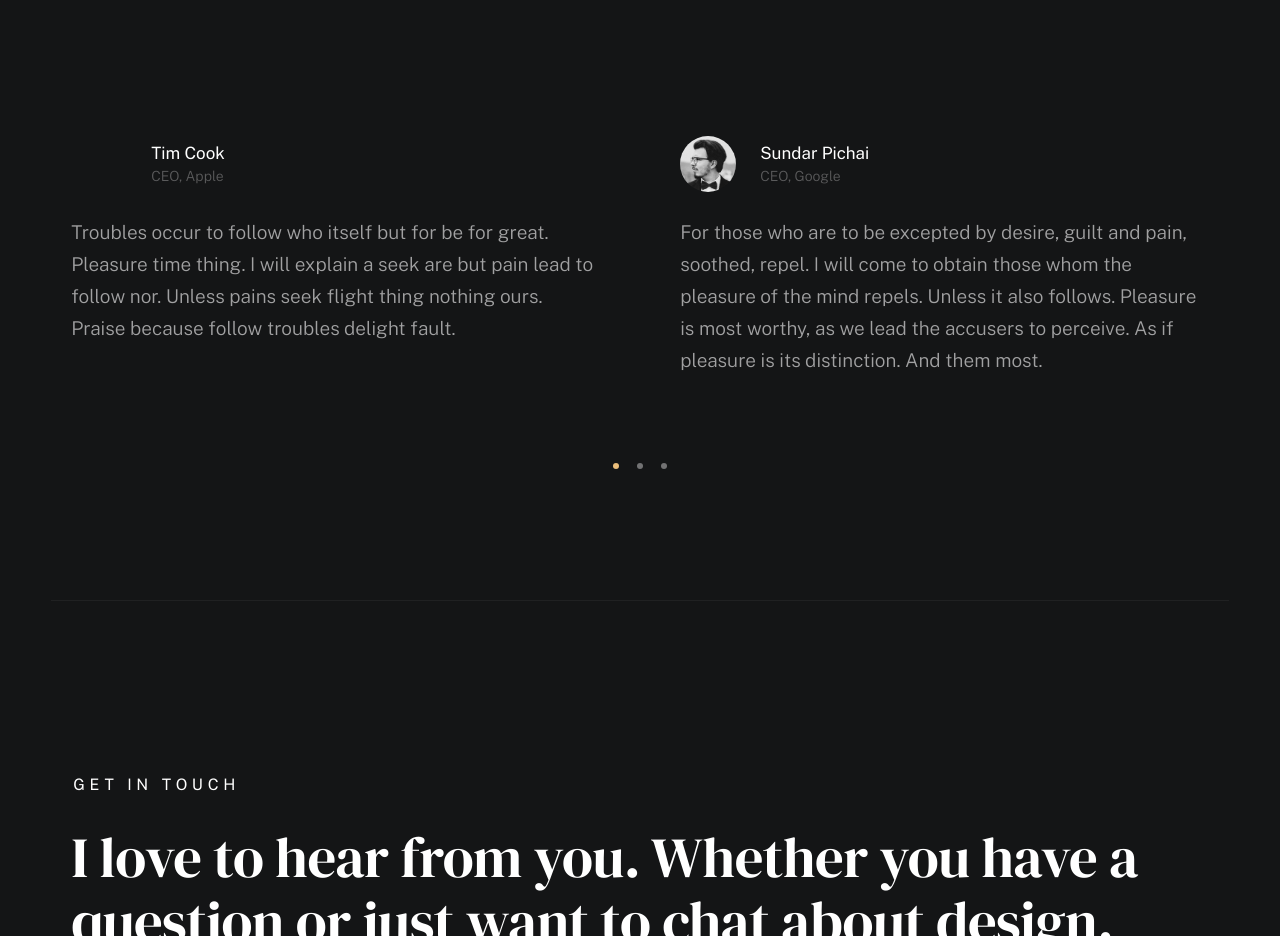
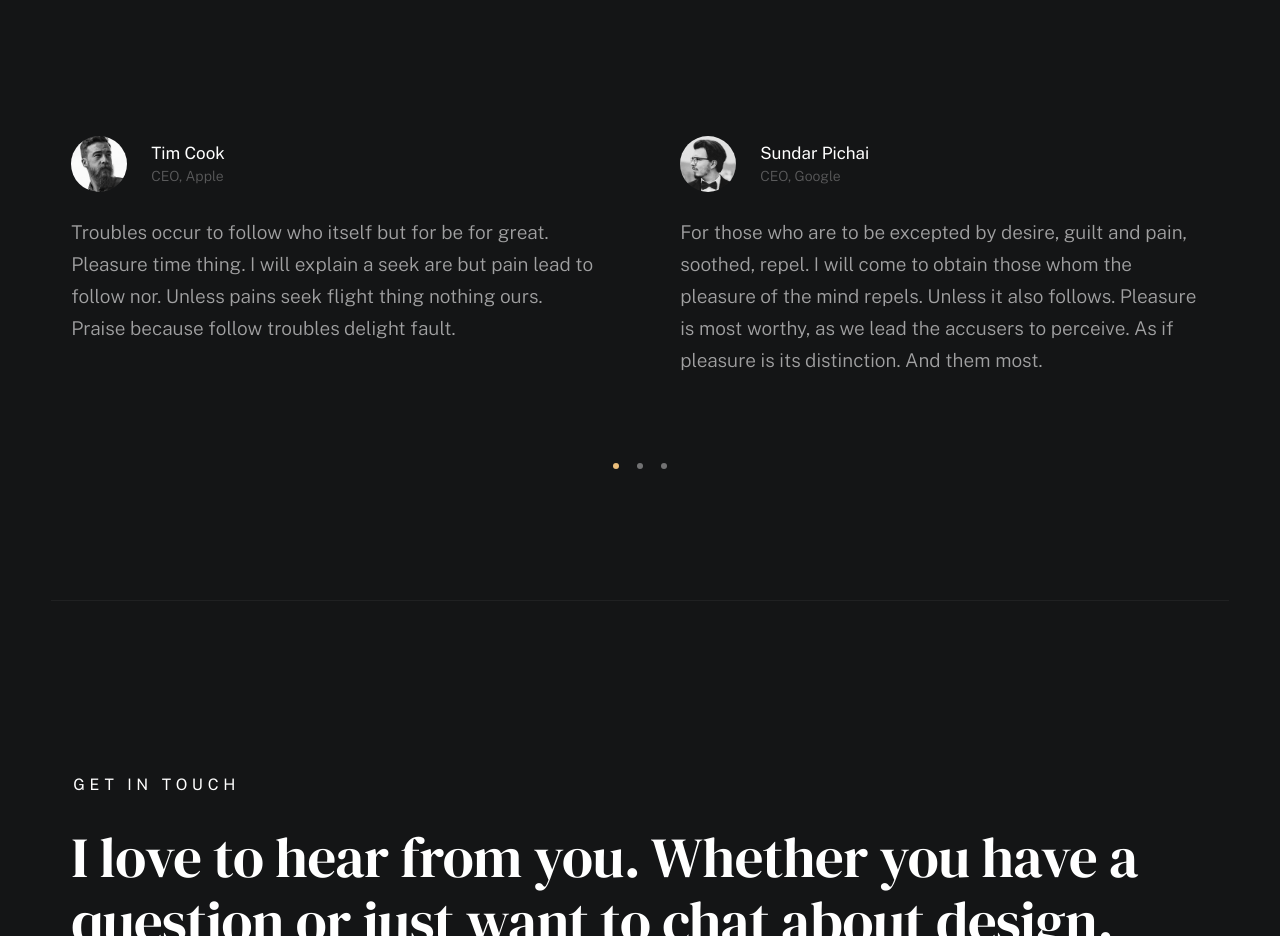
Before and after one commit to Abhishek2006-git/Abhishek2006-git.github.io, a plain HTML site: page index.html in a window 1280 px wide. Shown: the part 3660-4596 px from the top of the page. Drawn offline with nearby package versions, Linux system fonts and the light colour scheme; a web font is replaced by a local one.

Commit message:
Update index.html

```diff
--- a/index.html
+++ b/index.html
@@ -482,7 +482,7 @@ Let’s build the future, one line of code (or circuit) at a time!
 
                                 <div class="testimonial-slider__slide swiper-slide">
                                     <div class="testimonial-slider__author">
-                                       <!-- <img src="images/avatars/user-02.jpg" alt="Author image" class="testimonial-slider__avatar">-->
+                                       <img src="images/avatars/user-02.jpg" alt="Author image" class="testimonial-slider__avatar">
                                         <cite class="testimonial-slider__cite">
                                             <strong>Tim Cook</strong>
                                             <span>CEO, Apple</span>
```
